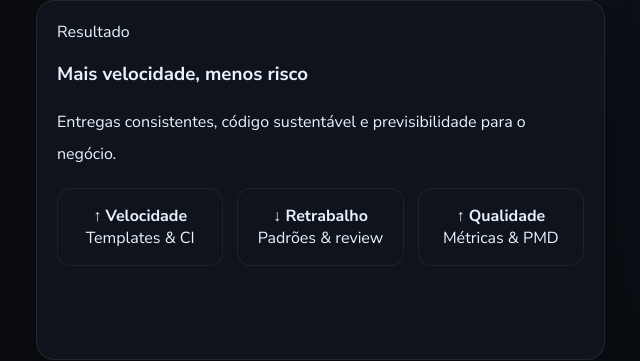
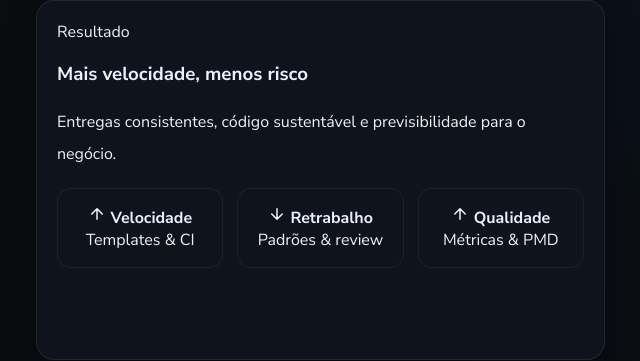
Before and after one commit to disway-group/website, a plain HTML site: page index.html in a window 1280 px wide. Shown: the part 1312-1673 px from the top of the page, 615-1255 px from the left. Drawn offline with Linux system fonts and the light colour scheme.

Commit message:
FIX: switch keyboard arrows to svg

```diff
--- a/index.html
+++ b/index.html
@@ -171,13 +171,39 @@
           <p class="muted" data-i18n="framework.result.desc">Entregas consistentes, código sustentável e previsibilidade
             para o negócio.</p>
           <div class="kpis">
-            <div class="kpi"><b data-i18n="framework.kpi1.title">↑ Velocidade</b>
+            <div class="kpi">
+              <b>
+                <!-- Arrow up -->
+                <svg xmlns="http://www.w3.org/2000/svg" class="icon kpi-arrow-up" viewBox="0 0 24 24" fill="none"
+                  stroke="currentColor" width="18" height="18">
+                  <path d="M12 19V5M5 12l7-7 7 7" stroke-width="2" stroke-linecap="round" stroke-linejoin="round" />
+                </svg>
+                <span data-i18n="framework.kpi1.title"> Velocidade</span>
+              </b>
               <div class="muted" data-i18n="framework.kpi1.desc">Templates &amp; CI</div>
             </div>
-            <div class="kpi"><b data-i18n="framework.kpi2.title">↓ Retrabalho</b>
+
+            <div class="kpi">
+              <b>
+                <!-- Arrow down -->
+                <svg xmlns="http://www.w3.org/2000/svg" class="icon kpi-arrow-down" viewBox="0 0 24 24" fill="none"
+                  stroke="currentColor" width="18" height="18">
+                  <path d="M12 5v14M19 12l-7 7-7-7" stroke-width="2" stroke-linecap="round" stroke-linejoin="round" />
+                </svg>
+                <span data-i18n="framework.kpi2.title"> Retrabalho</span>
+              </b>
               <div class="muted" data-i18n="framework.kpi2.desc">Padrões &amp; review</div>
             </div>
-            <div class="kpi"><b data-i18n="framework.kpi3.title">↑ Qualidade</b>
+
+            <div class="kpi">
+              <b>
+                <!-- Arrow up -->
+                <svg xmlns="http://www.w3.org/2000/svg" class="icon kpi-arrow-up" viewBox="0 0 24 24" fill="none"
+                  stroke="currentColor" width="18" height="18">
+                  <path d="M12 19V5M5 12l7-7 7 7" stroke-width="2" stroke-linecap="round" stroke-linejoin="round" />
+                </svg>
+                <span data-i18n="framework.kpi3.title"> Qualidade</span>
+              </b>
               <div class="muted" data-i18n="framework.kpi3.desc">Métricas &amp; PMD</div>
             </div>
           </div>
@@ -429,14 +455,14 @@
           'framework.title': 'Nosso framework de desenvolvimento', 'framework.subtitle': 'Padronizamos entregas e aceleramos time-to-value com um conjunto de práticas, templates e automações.',
           'framework.item1': 'Arquitetura limpa: Trigger Handler, Services, Repos, DTOs, eventos.', 'framework.item2': 'Qualidade contínua: PMD, testes, coverage e code review guiado.', 'framework.item3': 'DevEx & CI: SFDX, GitHub Actions, rotas de deploy (release/main), PMD no PR.', 'framework.item4': 'Observabilidade: logs estruturados, auditoria e alertas.', 'framework.item5': 'Segurança & limites: bulk, FLS/CRUD, limites de governor.',
           'framework.result.badge': 'Resultado', 'framework.result.title': 'Mais velocidade, menos risco', 'framework.result.desc': 'Entregas consistentes, código sustentável e previsibilidade para o negócio.',
-          'framework.kpi1.title': '↑ Velocidade', 'framework.kpi1.desc': 'Templates & CI', 'framework.kpi2.title': '↓ Retrabalho', 'framework.kpi2.desc': 'Padrões & review', 'framework.kpi3.title': '↑ Qualidade', 'framework.kpi3.desc': 'Métricas & PMD',
+          'framework.kpi1.title': ' Velocidade', 'framework.kpi1.desc': 'Templates & CI', 'framework.kpi2.title': ' Retrabalho', 'framework.kpi2.desc': 'Padrões & review', 'framework.kpi3.title': ' Qualidade', 'framework.kpi3.desc': 'Métricas & PMD',
           'process.title': 'Como trabalhamos', 'process.subtitle': 'Transparência, cadência e foco em valor.',
           'process.step1': 'Discovery', 'process.step1.desc': 'Alinhamento de objetivos, riscos e KPIs.', 'process.step2': 'Blueprint', 'process.step2.desc': 'Arquitetura alvo e plano de execução.', 'process.step3': 'Entrega', 'process.step3.desc': 'Sprints curtas, demos e QA contínuo.', 'process.step4': 'Operar', 'process.step4.desc': 'Sustentação, evolução e governança.',
           'contact.title': 'Vamos conversar?', 'contact.subtitle': 'Conte um pouco sobre sua necessidade. Responderemos em breve.',
           'form.name.label': 'Nome *', 'form.email.label': 'E-mail *', 'form.company.label': 'Empresa', 'form.phone.label': 'Telefone/WhatsApp', 'form.interest.label': 'Interesse', 'form.source.label': 'Como nos encontrou?', 'form.message.label': 'Mensagem *',
           'form.interest.opt1': 'Assessment técnico', 'form.interest.opt2': 'Implementação', 'form.interest.opt3': 'Integrações', 'form.interest.opt4': 'Suporte / Sustentação',
           'form.source.opt1': 'LinkedIn', 'form.source.opt2': 'Indicação', 'form.source.opt3': 'Pesquisa Google', 'form.source.opt4': 'Evento',
-          'form.required': '* Campos obrigatórios', 'form.submit': 'Enviar', 'form.download': 'Baixar lead (.json)', 'form.success': 'Recebemos seus dados. Entraremos em contato em breve.', 'form.error': 'Verifique os campos obrigatórios e o formato do e‑mail.',
+          'form.required': '* Campos obrigatórios', 'form.submit': 'Enviar', 'form.download': 'Baixar lead (.json)', 'form.success': 'Recebemos seus dados. Entraremos em contato em breve.', 'form.error': 'Verifique os campos obrigatórios e o formato do e-mail.',
           'contact.card.badge': 'Contato', 'contact.card.email': 'E-mail', 'contact.card.site': 'Site', 'contact.card.scope': 'Atuação', 'contact.card.scope.val': 'Brasil e internacional (remoto)',
           'footer.tagline': 'Seu CRM em boas mãos.', 'footer.framework': 'Framework', 'footer.contact': 'Contato'
         },
@@ -456,14 +482,14 @@
           'framework.title': 'Our development framework', 'framework.subtitle': 'We standardize delivery and speed up time-to-value with practices, templates and automation.',
           'framework.item1': 'Clean architecture: Trigger Handler, Services, Repos, DTOs, events.', 'framework.item2': 'Continuous quality: PMD, tests, coverage and guided code reviews.', 'framework.item3': 'DevEx & CI: SFDX, GitHub Actions, deploy routes (release/main), PMD on PRs.', 'framework.item4': 'Observability: structured logs, audit and alerts.', 'framework.item5': 'Security & limits: bulk, FLS/CRUD, governor limits.',
           'framework.result.badge': 'Result', 'framework.result.title': 'Faster, less risk', 'framework.result.desc': 'Consistent delivery, sustainable code and business predictability.',
-          'framework.kpi1.title': '↑ Speed', 'framework.kpi1.desc': 'Templates & CI', 'framework.kpi2.title': '↓ Rework', 'framework.kpi2.desc': 'Patterns & reviews', 'framework.kpi3.title': '↑ Quality', 'framework.kpi3.desc': 'Metrics & PMD',
+          'framework.kpi1.title': ' Speed', 'framework.kpi1.desc': 'Templates & CI', 'framework.kpi2.title': ' Rework', 'framework.kpi2.desc': 'Patterns & reviews', 'framework.kpi3.title': ' Quality', 'framework.kpi3.desc': 'Metrics & PMD',
           'process.title': 'How we work', 'process.subtitle': 'Transparency, cadence and value focus.',
           'process.step1': 'Discovery', 'process.step1.desc': 'Objectives, risks and KPIs alignment.', 'process.step2': 'Blueprint', 'process.step2.desc': 'Target architecture and execution plan.', 'process.step3': 'Delivery', 'process.step3.desc': 'Short sprints, demos and continuous QA.', 'process.step4': 'Operate', 'process.step4.desc': 'Support, evolution and governance.',
           'contact.title': "Let's talk?", 'contact.subtitle': 'Tell us about your needs. We will get back to you soon.',
           'form.name.label': 'Name *', 'form.email.label': 'Email *', 'form.company.label': 'Company', 'form.phone.label': 'Phone/WhatsApp', 'form.interest.label': 'Interest', 'form.source.label': 'How did you find us?', 'form.message.label': 'Message *',
           'form.interest.opt1': 'Technical assessment', 'form.interest.opt2': 'Implementation', 'form.interest.opt3': 'Integrations', 'form.interest.opt4': 'Support / Sustainment',
           'form.source.opt1': 'LinkedIn', 'form.source.opt2': 'Referral', 'form.source.opt3': 'Google Search', 'form.source.opt4': 'Event',
-          'form.required': '* Required fields', 'form.submit': 'Send', 'form.download': 'Download lead (.json)', 'form.success': 'Thanks! We will get back to you shortly.', 'form.error': 'Please check required fields and e‑mail format.',
+          'form.required': '* Required fields', 'form.submit': 'Send', 'form.download': 'Download lead (.json)', 'form.success': 'Thanks! We will get back to you shortly.', 'form.error': 'Please check required fields and e-mail format.',
           'contact.card.badge': 'Contact', 'contact.card.email': 'Email', 'contact.card.site': 'Website', 'contact.card.scope': 'Coverage', 'contact.card.scope.val': 'Brazil & International (remote)',
           'footer.tagline': 'Your CRM in good hands.', 'footer.framework': 'Framework', 'footer.contact': 'Contact'
         }
```
